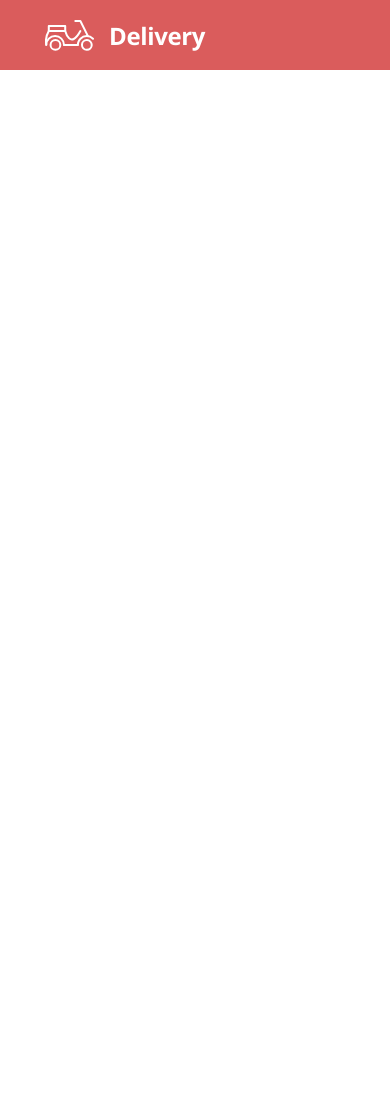
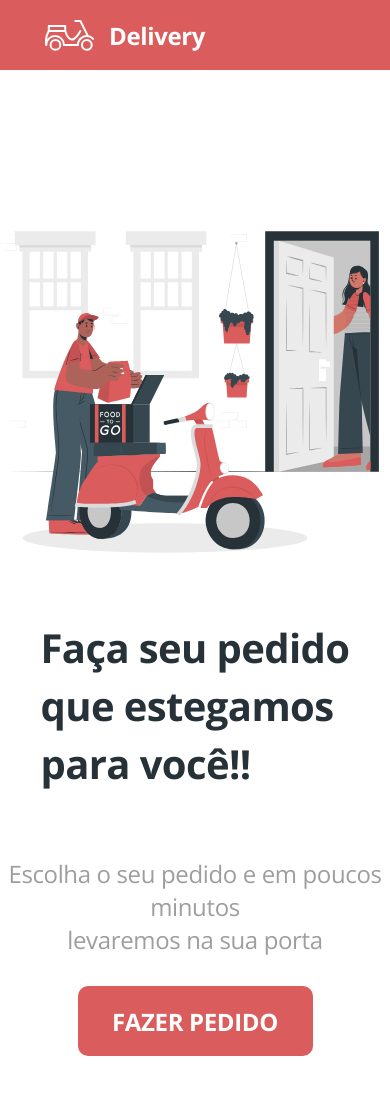
Before and after one commit to RaulGoncalvesRSG/delivery, a React (Create React App) app in the folder frontend/: page / in a window 390 px wide. Shown: the top 1094 px of the page. Before the commit the page ends 844 px from the top, so only its background shows below. Built offline with nearby package versions, Linux system fonts and the light colour scheme; the HTML template or start-up script is replaced by a standard one.

Commit message:
Página Home

```diff
--- a/frontend/src/App.tsx
+++ b/frontend/src/App.tsx
@@ -1,11 +1,14 @@
 import './App.css';
 import NavBar from "./Navbar";
+import Home from "./Home";
 
 function App() {
   return (
-    <div>
+    //Fragment
+    <>
       <NavBar/>
-    </div>
+      <Home />
+    </>
   );
 }
 
--- /dev/null
+++ b/frontend/src/Home/index.tsx
@@ -0,0 +1,30 @@
+import "./styles.css";
+import { ReactComponent as MainImage} from "./main.svg";
+
+function Home(){
+    return (
+        <div className="home-container">
+            <div className="home-content">
+                {/*Tem o título, subtítuloq  o btn de fazer o pedido */}
+                <div className="home-actions">
+
+                    <h1 className="home-title">
+                        Faça seu pedido <br/> que estegamos <br/> para você!!
+                    </h1>
+                    <h3 className="home-subtitle">
+                        Escolha o seu pedido e em poucos minutos <br/>
+                        levaremos na sua porta
+                    </h3>
+                    <a href="orders" className="home-btn-order">
+                        FAZER PEDIDO
+                    </a>
+                </div>
+                <div className="home-image">
+                    <MainImage/>
+                </div>
+            </div>
+        </div>
+    );
+}
+
+export default Home;
--- /dev/null
+++ b/frontend/src/Home/styles.css
@@ -0,0 +1,95 @@
+.home-container {
+  padding-top: 100px;
+  height: calc(100vh - 254px);
+}
+
+.home-container h1 {
+  margin: 0;
+}
+
+.home-content {
+  display: flex;
+  justify-content: center;
+}
+
+.home-title {
+  font-weight: bold;
+  font-size: 55px;
+  line-height: 58px;
+  letter-spacing: -0.015em;
+  color: var(--dark-color);
+  margin-bottom: 40px !important;
+}
+
+.home-subtitle {
+  font-weight: normal;
+  font-size: 24px;
+  line-height: 33px;
+  letter-spacing: -0.015em;
+  color: var(--secondary-color);
+  margin-bottom: 30px;
+}
+
+.home-btn-order {
+  background-color: var(--primary-color);
+  border-radius: 10px;
+  height: 70px;
+  width: 235px;
+  display: inline-block;
+  display: flex;
+  align-items: center;
+  justify-content: center;
+  font-weight: bold;
+  font-size: 24px;
+  letter-spacing: -0.015em;
+  color: #FFF;
+}
+
+.home-btn-order:hover {
+  background-color: var(--primary-hover-color);
+  transform: scale(1.01);
+}
+
+.home-image svg {
+  width: 100% !important;
+}
+
+@media only screen and (max-width: 768px) {
+  .home-container {
+    height: auto;
+    margin-bottom: 50px;
+  }
+
+  .home-content {
+    flex-direction: column-reverse;
+  }
+
+  .home-title {
+    font-size: 40px;
+  }
+
+  .home-subtitle {
+    text-align: center;
+  }
+
+  .home-actions {
+    display: flex;
+    flex-direction: column;
+    align-items: center;
+  }
+
+  .home-image {
+    text-align: center;
+  }
+
+  .home-image svg {
+    width: 80%;
+  }
+}
+
+@media (max-height: 700px) {
+  .home-container {
+    height: auto;
+    margin-bottom: 30px;
+  }
+}
```
Also changed, not shown: frontend/src/Home/main.svg (added).
